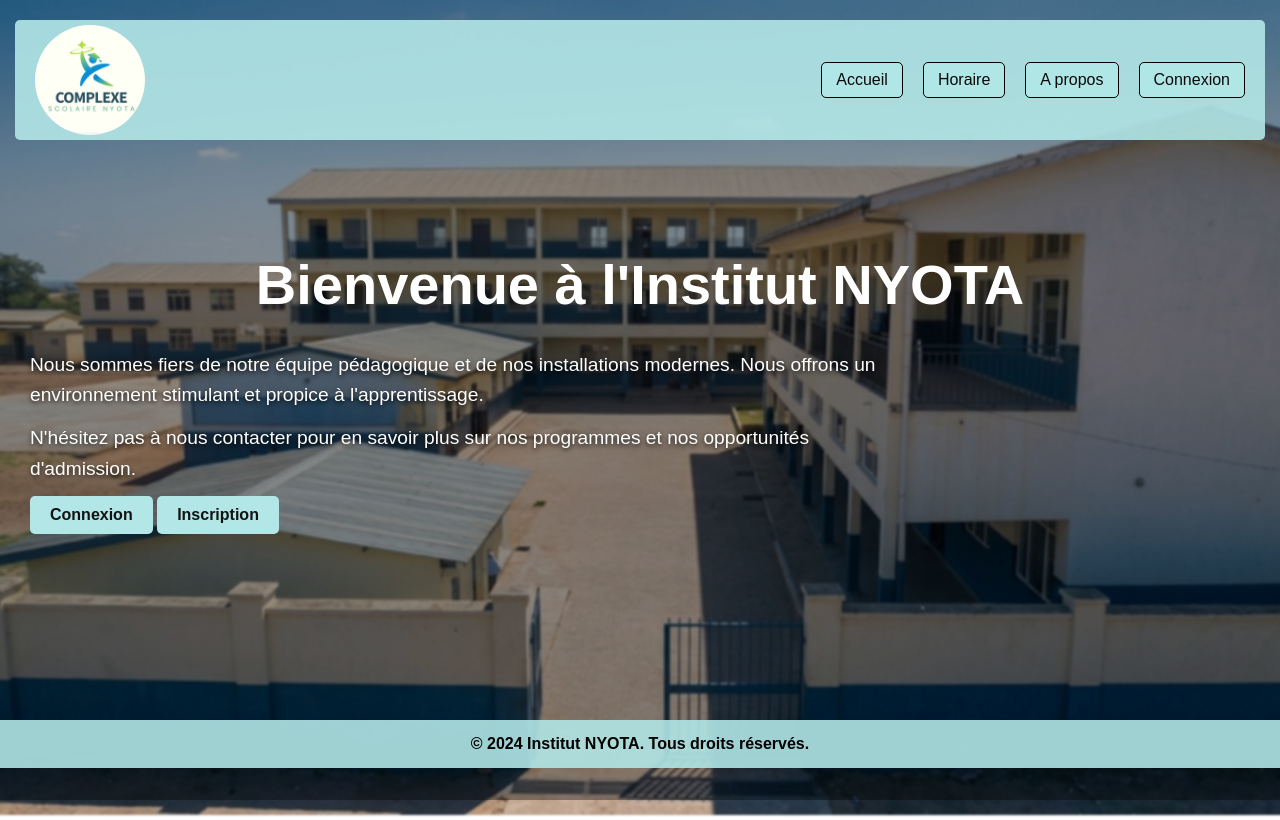
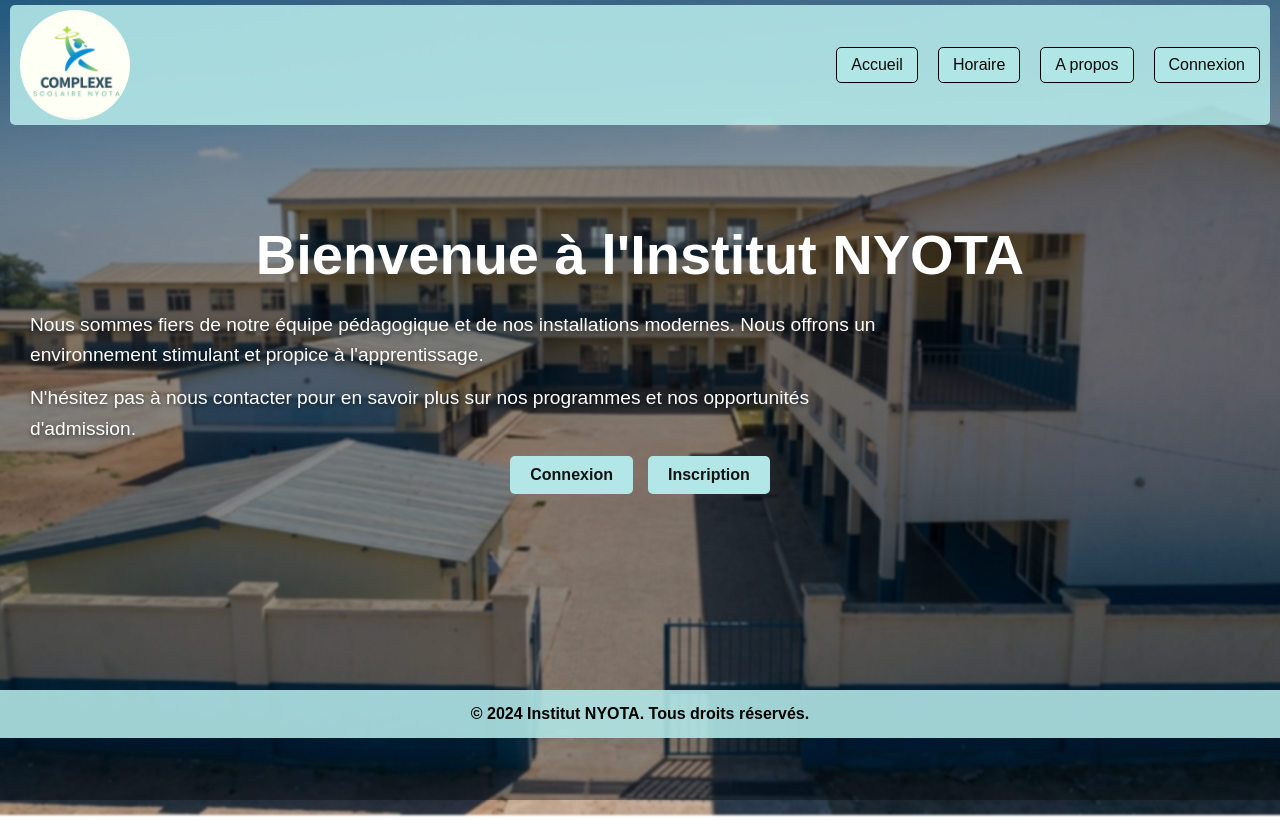
Before and after one commit to nondosaidi-blip/code_html_css, a plain HTML site: page index.html in a window 1280 px wide. Drawn offline with Linux system fonts and the light colour scheme.

Commit message:
J'ai centralisé les boutons

```diff
--- a/base css/base.css
+++ b/base css/base.css
@@ -8,9 +8,9 @@
     font-family: Arial, sans-serif;
 }
 
-html {
+/* html {
     min-height: 100%;
-}
+} */
 
 body {
     min-height: 100vh;
@@ -43,8 +43,8 @@ header nav {
     display: flex;
     justify-content: space-between;
     align-items: center;
-    margin: 20px 15px;
-    padding: 5px 20px;
+    margin: 5px 10px;
+    padding: 5px 10px;
     background-color: rgba(179, 231, 231, 0.9);
     border-radius: 5px;
 }
@@ -91,23 +91,33 @@ nav ul li a:hover {
 .hero h1 {
     text-align: center;
     font-size: clamp(2rem, 6vw, 3.5rem);
-    margin-bottom: 20px;
+    margin-bottom: 10px;
+    font-weight: bold;
 }
 
 .hero p {
     max-width: 850px;
     margin-bottom: 12px;
     font-size: 1.2rem;
-    text-shadow: 0 2px 5px rgba(0, 0, 0, 0.8);
+    text-shadow: 0 2px 5px rgba(0, 0, 0, 0.614);
 }
 
 /* Boutons */
-.hero button {
+.container {
+    display: flex;
+    justify-content: center;
+    align-items: center;
+    gap: 15px;
+    margin-top: 20px;
+    margin: 0;
+}
+
+.hero .container button {
     display: inline-flex;
     justify-content: center;
     align-items: center;
     padding: 10px 20px;
-    margin: 15px 5px 0 0;
+    margin: 5px 5px 0 0;
     font-size: 1rem;
     font-weight: bold;
     color: #121212;
@@ -145,11 +155,11 @@ nav ul li a:hover {
     background-color: #1f2121;
 } */
 
-.hero button {
+.hero .container button {
     margin: 0;
 }
 
-.hero button:hover {
+.hero .container button:hover {
     background-color: #7ac5c5;
     border: 1px solid #000;
     transform: scale(1.05);
@@ -170,7 +180,7 @@ footer {
 }
 
 /* Le responsive pour l'adaptation aux petits écrans */
-@media (max-width: 700px) {
+@media (max-width: 650px) {
     header nav {
         flex-direction: column;
         gap: 20px;
--- a/index.html
+++ b/index.html
@@ -25,8 +25,10 @@
             <h1>Bienvenue à l'Institut NYOTA</h1>
             <p>Nous sommes fiers de notre équipe pédagogique et de nos installations modernes. Nous offrons un environnement stimulant et propice à l'apprentissage.</p>
             <p>N'hésitez pas à nous contacter pour en savoir plus sur nos programmes et nos opportunités d'admission.</p>
-            <button>Connexion</button>
-            <button>Inscription</button>
+            <div class="container">
+                <button>Connexion</button>
+                <button>Inscription</button>
+            </div>
         </section>
     </main>
     <footer>
```
